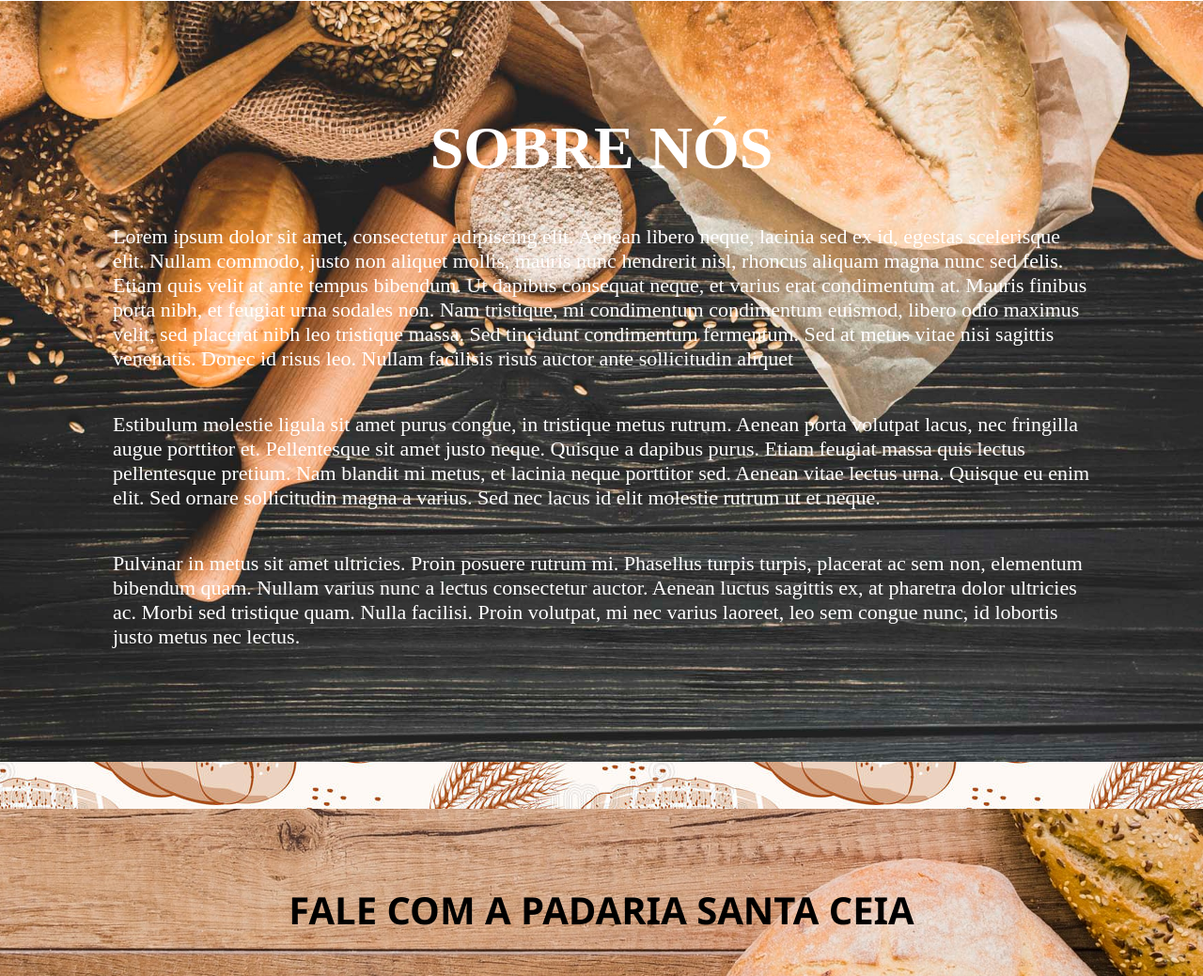
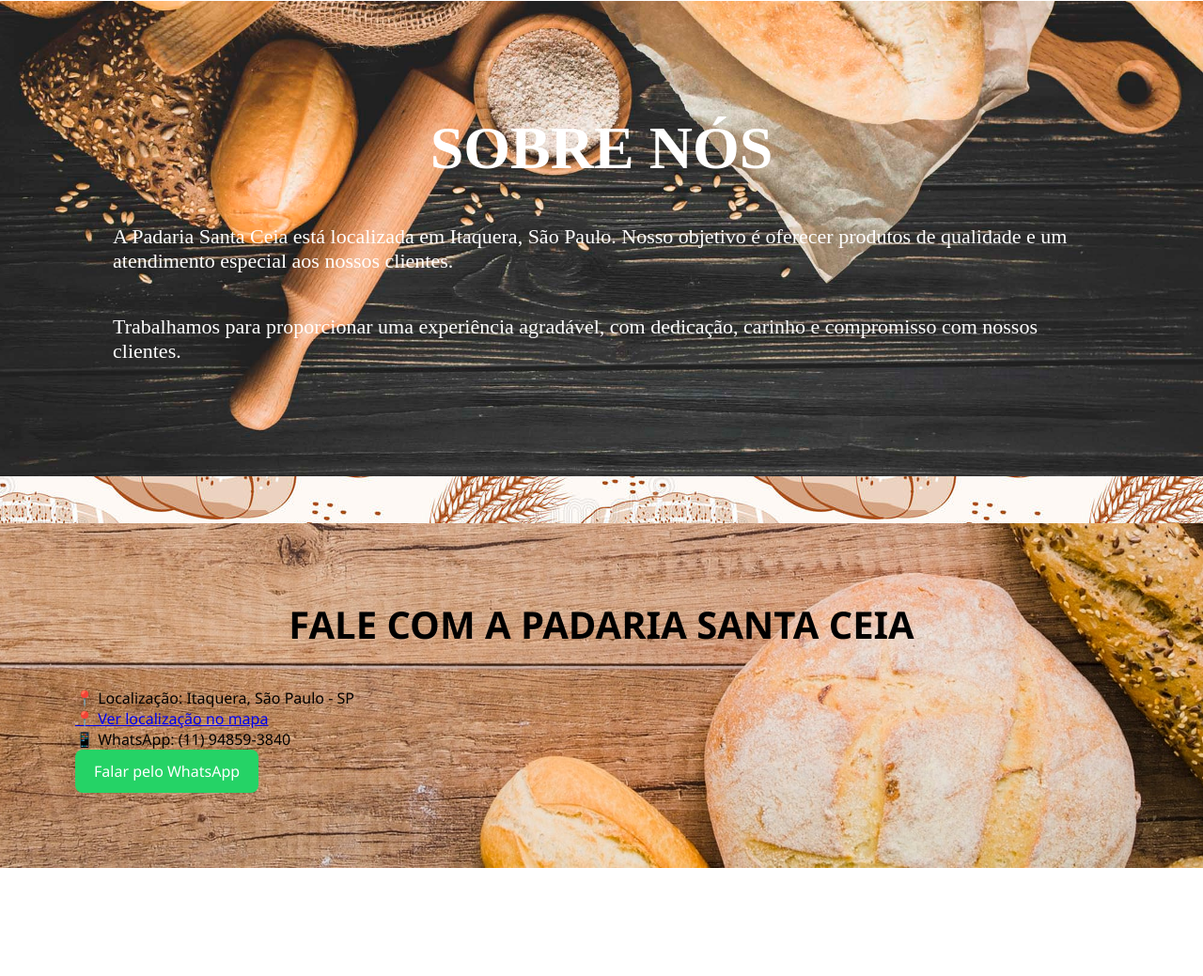
Before and after one commit to josereni/PadariaSantaCeia, a plain HTML site: page index.html in a window 1280 px wide. Shown: the part 2605-3644 px from the top of the page at 94% size. After the commit the page ends 3529 px from the top, so only its background shows below. Drawn offline with Linux system fonts and the light colour scheme.

Commit message:
Refactor HTML structure and improve semantics

```diff
--- a/index.html
+++ b/index.html
@@ -5,23 +5,29 @@
     <meta charset="UTF-8">
     <meta http-equiv="X-UA-Compatible" content="IE=edge">
     <meta name="viewport" content="width=device-width, initial-scale=1.0">
+
     <title>Padaria Santa Ceia | Site Oficial - Itaquera</title>
+
     <link rel="stylesheet" href="style.css">
-
 </head>
 
 <body>
+
     <header>
-       <img src="img/tangirina.png" alt="">
+        <img src="img/tangirina.png" alt="Logo da padaria">
+
         <h1>PADARIA SANTA CEIA</h1>
+
         <nav id="menu-header">
             <ul id="list-menu">
                 <li class="item-menu-header">
                     <a href="index.html">HOME</a>
                 </li>
+
                 <li class="item-menu-header">
                     <a href="#featured-products">PRODUTOS</a>
                 </li>
+
                 <li class="item-menu-header">
                     <a href="#contatos">CONTATO</a>
                 </li>
@@ -29,13 +35,11 @@
                 <li class="item-menu-header">
                     <a href="#sobre-nos">SOBRE NÓS</a>
                 </li>
-
             </ul>
 
             <div id="btn-header">
                 <button>
                     <a href="form.html" target="_blank">
-
                         <img src="img/user.png" alt="">
                         <p>Cadastre-se</p>
                     </a>
@@ -49,37 +53,47 @@
     <div class="img-div"></div>
 
     <main>
+
         <section id="clients">
             <h2>NOSSOS CLIENTES</h2>
+
             <hr class="line">
+
             <ul id="clients-list">
+
                 <li class="clients-item">
                     <img src="img/personagem.png" alt="">
                     <h3>Igor Oliveira</h3>
                     <p>"Ótimos produtos e serviços"</p>
                 </li>
+
                 <li class="clients-item">
                     <img src="img/personagemfemi.png" alt="">
                     <h3>Isadora Martins</h3>
                     <p>"Excelente preço"</p>
                 </li>
+
                 <li class="clients-item">
                     <img src="img/personagem.png" alt="">
                     <h3>Samuel Rodrigues de Souza</h3>
                     <p>"Pães frescos e de ótima qualidade"</p>
                 </li>
+
             </ul>
         </section>
 
         <div class="img-div"></div>
 
         <section id="featured-products">
+
             <h2>PRINCIPAIS PRODUTOS</h2>
+
             <div class="products">
                 <div>
                     <img src="img/muflin.jpg" alt="" class="img-product">
                     <h4 class="title-products">Mufflin</h4>
                 </div>
+
                 <div>
                     <img src="img/croissant.jpeg" alt="" class="img-product">
                     <h4 class="title-products">Croissant</h4>
@@ -91,6 +105,7 @@
                     <img src="img/bolo.jpg" alt="" class="img-product">
                     <h4 class="title-products">Bolos</h4>
                 </div>
+
                 <div>
                     <img src="img/bomba-chocolate.jpg" alt="" class="img-product">
                     <h4 class="title-products">Bomba de Chocolate</h4>
@@ -102,33 +117,40 @@
                     <img src="img/beirute.png" alt="" class="img-product">
                     <h4 class="title-products">Beirute</h4>
                 </div>
+
                 <div>
                     <img src="img/pao-de-metro.jpg" alt="" class="img-product">
                     <h4 class="title-products">Pão de metro</h4>
                 </div>
             </div>
-    <a href="produtos.html">
-      Ver tudo
-    </a>
+
+            <a href="produtos.html">Ver tudo</a>
+
         </section>
 
         <section id="sobre-nos">
+
             <h3>SOBRE NÓS</h3>
+
             <p>
-      Lorem ipsum dolor sit amet, consectetur adipiscing elit. Aenean libero neque, lacinia sed ex id, egestas scelerisque elit. Nullam commodo, justo non aliquet mollis, mauris nunc hendrerit nisl, rhoncus aliquam magna nunc sed felis. Etiam quis velit at ante tempus bibendum. Ut dapibus consequat neque, et varius erat condimentum at. Mauris finibus porta nibh, et feugiat urna sodales non. Nam tristique, mi condimentum condimentum euismod, libero odio maximus velit, sed placerat nibh leo tristique massa. Sed tincidunt condimentum fermentum. Sed at metus vitae nisi sagittis venenatis. Donec id risus leo. Nullam facilisis risus auctor ante sollicitudin aliquet<br>
+                A Padaria Santa Ceia está localizada em Itaquera,
+                São Paulo. Nosso objetivo é oferecer produtos de
+                qualidade e um atendimento especial aos nossos clientes.
             </p>
+
             <p>
-      Estibulum molestie ligula sit amet purus congue, in tristique metus rutrum. Aenean porta volutpat lacus, nec fringilla augue porttitor et. Pellentesque sit amet justo neque. Quisque a dapibus purus. Etiam feugiat massa quis lectus pellentesque pretium. Nam blandit mi metus, et lacinia neque porttitor sed. Aenean vitae lectus urna. Quisque eu enim elit. Sed ornare sollicitudin magna a varius. Sed nec lacus id elit molestie rutrum ut et neque. <br>
+                Trabalhamos para proporcionar uma experiência agradável,
+                com dedicação, carinho e compromisso com nossos clientes.
             </p>
-    <p>
-      Pulvinar in metus sit amet ultricies. Proin posuere rutrum mi. Phasellus turpis turpis, placerat ac sem non, elementum bibendum quam. Nullam varius nunc a lectus consectetur auctor. Aenean luctus sagittis ex, at pharetra dolor ultricies ac. Morbi sed tristique quam. Nulla facilisi. Proin volutpat, mi nec varius laoreet, leo sem congue nunc, id lobortis justo metus nec lectus.
-    </p>
+
         </section>
+
     </main>
 
     <div class="img-div"></div>
 
     <footer id="contatos">
+
         <h2>FALE COM A PADARIA SANTA CEIA</h2>
 
         <p>📍 Localização: Itaquera, São Paulo - SP</p>
@@ -145,10 +167,12 @@
         <a href="https://wa.me/5511948593840?text=Olá!%20Gostaria%20de%20conhecer%20os%20produtos%20da%20Padaria%20Santa%20Ceia."
            target="_blank"
            style="display:inline-block; padding:12px 20px; background:#25D366; color:white; text-decoration:none; border-radius:8px;">
+
             Falar pelo WhatsApp
+
         </a>
+
     </footer>
 
 </body>
-
 </html>
```
Lines whose indentation alone changed are shown as unchanged.
